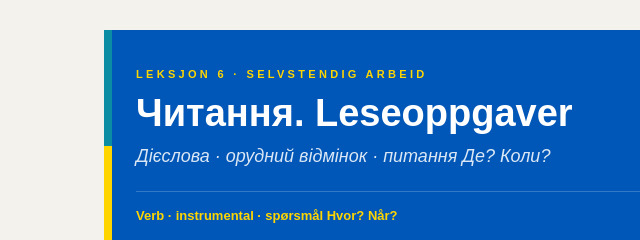
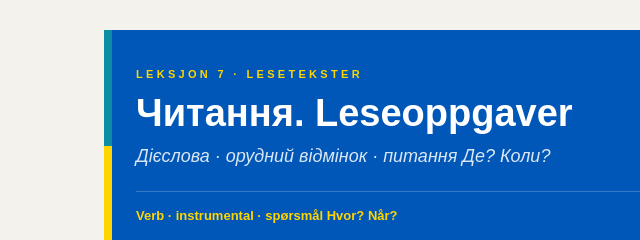
Before and after one commit to briga-norge/ua-oving-7, a plain HTML site: page index.html in a window 1280 px wide. Shown: the top 240 px of the page, 100-740 px from the left. Drawn offline with Linux system fonts and the light colour scheme.

Commit message:
Update index.html

```diff
--- a/index.html
+++ b/index.html
@@ -3,7 +3,7 @@
 <head>
 <meta charset="UTF-8">
 <meta name="viewport" content="width=device-width, initial-scale=1.0">
-<title>Leksjon 6 — Lesetekster i farger</title>
+<title>Leksjon 7 — Lesetekster</title>
 <style>
   :root {
     --website-blue:#0057B7; --website-blue-dark:#004494; --website-blue-pale:#EAF3FF;
@@ -71,7 +71,7 @@
 <body>
 <div class="wrap">
 <header class="intro">
-  <div class="kicker">Leksjon 6 · selvstendig arbeid</div>
+  <div class="kicker">Leksjon 7 · Lesetekster</div>
   <h1>Читання. Leseoppgaver</h1>
   <div class="subtitle">Дієслова · орудний відмінок · питання Де? Коли?</div>
   <div class="meta"><span><strong>Verb · instrumental · spørsmål Hvor? Når?</strong></span></div>
```
